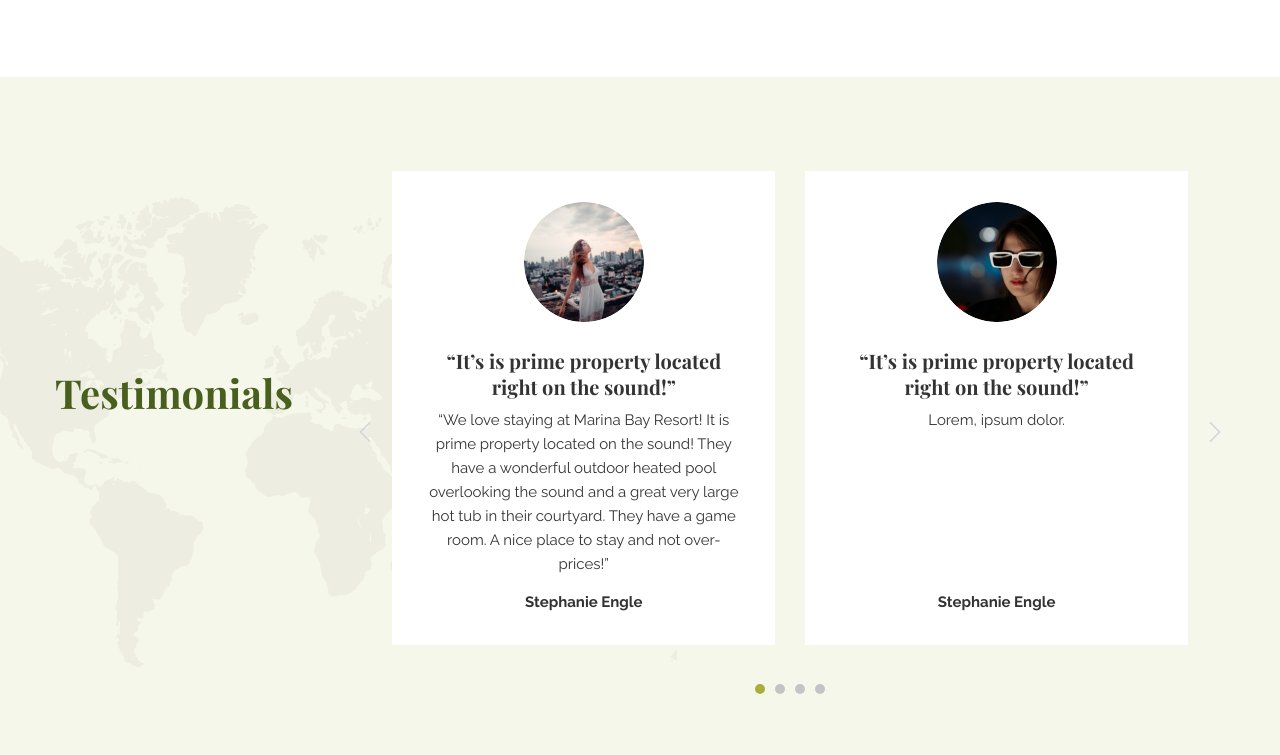
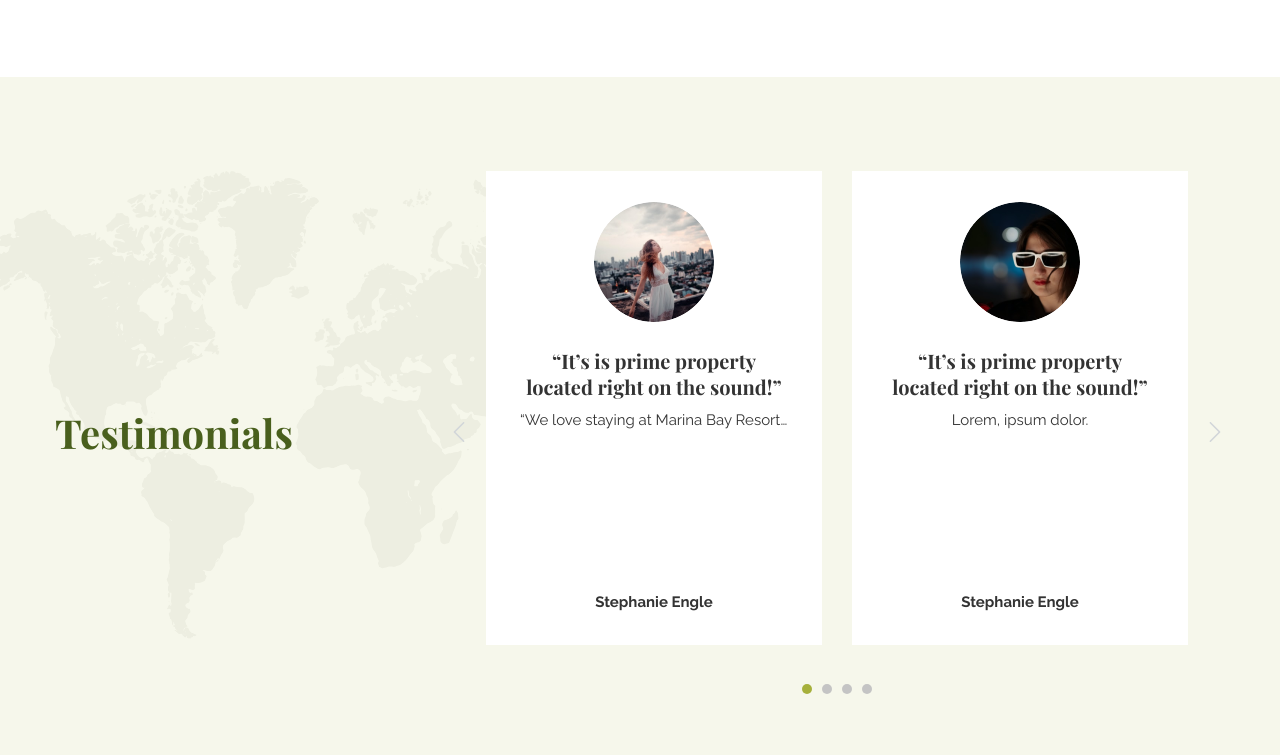
Before and after one commit to Volodymyr-Raskazov/Lemonjuicesolutions, a plain HTML site: page index.html in a window 1280 px wide. Shown: the part 4385-5140 px from the top of the page. Drawn offline with nearby package versions, Linux system fonts and the light colour scheme.

Commit message:
some ui changes

```diff
--- a/index.html
+++ b/index.html
@@ -241,9 +241,11 @@
 			<section class="page-content__testimonials testimonials-section">
 				<div class="testimonials-section__container">
 					<div class="testimonials-section__body">
-						<div class="testimonials-section__worldmap">
+						<div class="testimonials-section__worldmap ibg">
+							<img src="img/section-testimonials/frame.svg" alt="">
+						</div>
+						<div class="testimonials-section__content">
 							<h2 class="testimonials-section__title title">Testimonials</h2>
-						</div>
 							<div class="testimonials-section__slider slider-testimonials">
 								<div class="slider-testimonials__wrapper">
 									<div class="slider-testimonials__items">
@@ -333,11 +335,8 @@
 											</div>
 										</div>
 									</div>
-							</div>
-							<!-- Стрелки для перехода к предыдущему и следующему слайду -->
 									<button onclick="plusSlides(-1)" class="slider-testimonials__btn slider-testimonials__btn_prev"></button>
 									<button onclick="plusSlides(1)" class="slider-testimonials__btn slider-testimonials__btn_next"></button>
-
 									<ol class="slider-testimonials__indicators">
 										<li onclick="currentSlide(1)" class="slider-testimonials__indicator active"></li>
 										<li onclick="currentSlide(2)" class="slider-testimonials__indicator"></li>
@@ -345,6 +344,11 @@
 										<li onclick="currentSlide(4)" class="slider-testimonials__indicator"></li>
 									</ol>
 								</div>
+								<!-- Стрелки для перехода к предыдущему и следующему слайду -->
+
+							</div>
+						</div>
+
 
 					</div>
 				</div>
--- a/scss/slider.scss
+++ b/scss/slider.scss
@@ -1,19 +1,6 @@
 $baseFont: Raleway;
 $secondFont: "Playfair Display";
 
-.testimonials-section {
-	&__slider {
-		position: relative;
-		display: inline-block;
-		max-width: 68%;
-		// min-width: 64.1666%;
-		margin: 0px 37px 0px -285px;
-		@media (max-width: 768px) {
-			max-width: 100%;
-			margin: -370px 37px 0;
-		}
-	}
-}
 .slider-testimonials {
 	&__wrapper {
 		position: relative;
@@ -84,6 +71,7 @@ $secondFont: "Playfair Display";
 	}
 
 	&__card {
+		min-width: 0;
 		flex: 0 0 calc(50% - 15px);
 		text-align: center;
 		background: #ffffff;
@@ -118,10 +106,13 @@ $secondFont: "Playfair Display";
 
 	&__text {
 		height: 168px;
+		max-width: 100%;
 		font-size: 15px;
 		line-height: 160%;
 		text-align: center;
-		overflow: auto;
+		overflow: hidden;
+		white-space: nowrap;
+		text-overflow: ellipsis;
 		color: #333333;
 		margin: 0px 0px 14px 0px;
 		@media (max-width: 425px) {
--- a/scss/style.scss
+++ b/scss/style.scss
@@ -856,7 +856,7 @@ body {
 
 .testimonials-section {
 	&__body {
-		display: flex;
+		position: relative;
 		padding: 94px 0px 83px 0px;
 		@media (max-width: 1024px) {
 			padding: 43px 0px 43px 0px;
@@ -868,27 +868,36 @@ body {
 		// 	padding: 43px 0px 340px 0px;
 		// }
 	}
+	&__content {
+		position: relative;
+		display: flex;
+		gap: 30px;
+		align-items: center;
+		justify-content: space-between;
+		z-index: 2;
+		@media (max-width: 768px) {
+			flex-direction: column;
+		}
+	}
 	&__worldmap {
-		display: inline-block;
-		height: 471px;
-		width: 800px;
-		background-image: url("../img/section-testimonials/frame.svg");
-		background-repeat: no-repeat;
-		background-position: 0 0;
-		background-size: cover;
-		padding: 169px 0px 0px 145px;
-		margin: 26px 0px 0px -145px;
-		@media (max-width: 1024px) {
-			padding: 169px 0px 0px 0px;
-			margin: 26px 0px 0px 0px;
-		}
-		@media (max-width: 768px) {
-			padding: 30px 0px 0px 30px;
-			margin: 0;
-			// max-width: 100%;
+		position: absolute;
+		width: 100%;
+		z-index: 1;
+		padding-bottom: 40%;
+		img {
+			position: absolute;
+			top: 0;
+			left: -280px;
+			height: 100%;
+			width: 100%;
+			object-fit: contain;
+			@media (max-width: 768px) {
+				left: 0;
+			}
 		}
 	}
 	&__title {
+		flex: 0 0 28%;
 		@media (max-width: 925px) {
 			font-size: 33px;
 			line-height: 44px;
@@ -896,6 +905,18 @@ body {
 	}
 
 	&__slider {
+		flex: 1 1 auto;
+		// position: relative;
+		// display: inline-block;
+		max-width: 60%;
+		// min-width: 64.1666%;
+		margin: 0px 37px 0px;
+		@media (max-width: 768px) {
+			max-width: 90%;
+		}
+		@media (max-width: 425px) {
+			max-width: 85%;
+		}
 	}
 }
 
@@ -904,6 +925,7 @@ body {
 .faq-section {
 	&__body {
 		position: relative;
+		z-index: 2;
 		img {
 			position: absolute;
 			max-width: 49%;
```
Also changed, not shown: css/slider.css, css/style.css. Lines whose indentation alone changed are shown as unchanged.
